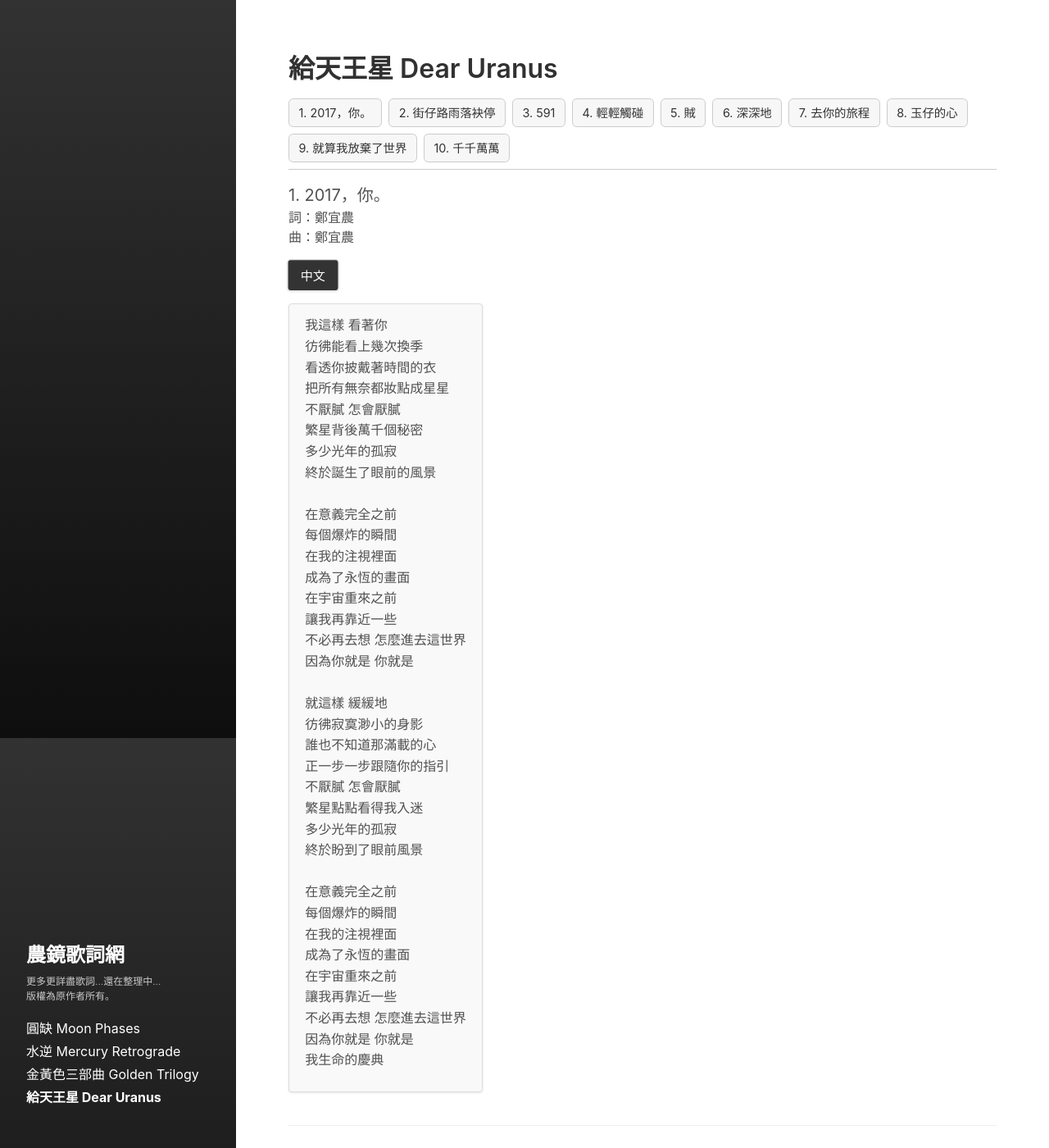
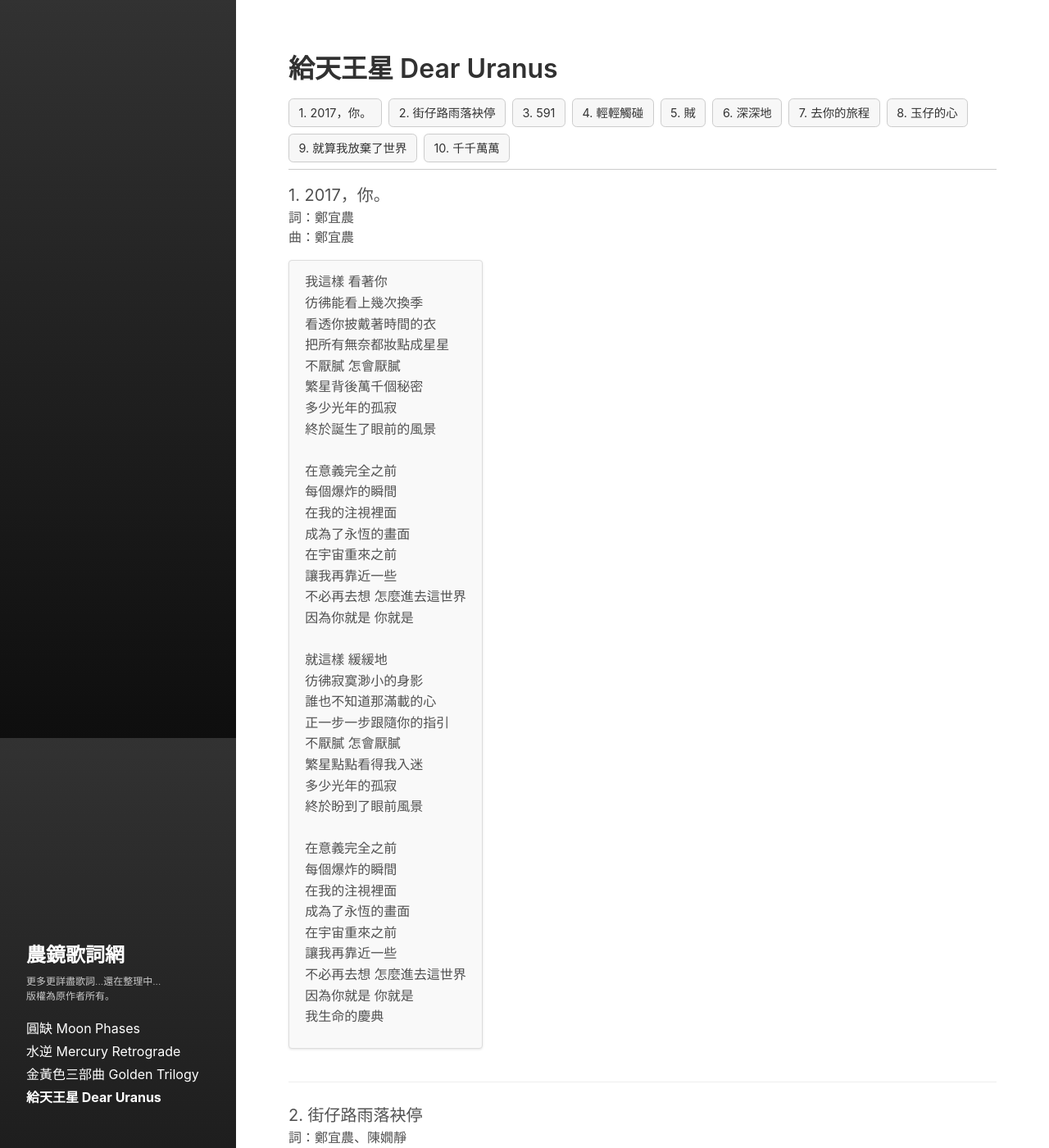
Before and after one commit to ennocheng/lyrics, a Jekyll site: the page built from _albums/dear-uranus.md, in a window 1280 px wide and 1400 px high. Shown: the whole window at 82% size. Built offline with Jekyll 4.4.1, drawn with Linux system fonts in a browser that asks for light colours; some of the changed text lies outside the part shown.

Commit message:
enhance lang tab showing logic

```diff
--- a/_layouts/album.html
+++ b/_layouts/album.html
@@ -18,26 +18,42 @@ layout: default
 <div class="song-block" id="song{{ forloop.index }}">
   <div class="song-title">{{ forloop.index }}. {{ song.title }}</div>
   <div class="song-meta">{% if song.lyricist %}詞：{{ song.lyricist }}<br>{% endif %}曲：{{ song.composer }}</div>
-{% if song.lyricist %}
+
+{% assign language_map =
+  "ta:台文（原文）,
+   tl:台文（羅馬字）,
+   zh:中文,
+   en:English,
+   jp:日本語,
+   kr:한국어" | split: "," %}
+
+{% assign languages = "" | split: "" %}
+{% for entry in language_map %}
+  {% assign parts = entry | split: ":" %}
+  {% assign code = parts[0] | strip %}
+  {% if song.lyrics[code] %}
+    {% assign languages = languages | push: code %}
+  {% endif %}
+{% endfor %}
+
+{% if languages.size > 1 %}
   <div class="lang-tabs">
-    {% if song.lyrics.ta %}
-      <button onclick="toggleLang('ta{{ forloop.index }}')" {% if song.default_language == 'ta' %}class="active"{% endif %} id="btn-ta{{ forloop.index }}">台文（原文）</button>
-    {% endif %}
-    {% if song.lyrics.tl %}
-      <button onclick="toggleLang('tl{{ forloop.index }}')" {% if song.default_language == 'tl' %}class="active"{% endif %} id="btn-tl{{ forloop.index }}">台文（羅馬字）</button>
-    {% endif %}
-    {% if song.lyrics.zh %}
-      <button onclick="toggleLang('zh{{ forloop.index }}')" {% if song.default_language == 'zh' %}class="active"{% endif %} id="btn-zh{{ forloop.index }}">中文</button>
-    {% endif %}
-    {% if song.lyrics.en %}
-      <button onclick="toggleLang('en{{ forloop.index }}')" {% if song.default_language == 'en' %}class="active"{% endif %} id="btn-en{{ forloop.index }}">English</button>
-    {% endif %}
-    {% if song.lyrics.jp %}
-      <button onclick="toggleLang('jp{{ forloop.index }}')" {% if song.default_language == 'jp' %}class="active"{% endif %} id="btn-jp{{ forloop.index }}">日本語</button>
-    {% endif %}
-    {% if song.lyrics.kr %}
-      <button onclick="toggleLang('kr{{ forloop.index }}')" {% if song.default_language == 'kr' %}class="active"{% endif %} id="btn-kr{{ forloop.index }}">한국어</button>
-    {% endif %}
+    {% for code in languages %}
+      {% assign label = "" %}
+      {% for entry in language_map %}
+        {% assign parts = entry | split: ":" %}
+        {% assign map_code = parts[0] | strip %}
+        {% assign map_label = parts[1] | strip %}
+        {% if map_code == code %}
+          {% assign label = map_label %}
+        {% endif %}
+      {% endfor %}
+      <button onclick="toggleLang('{{ code }}{{ forloop.parentloop.index }}')"
+              {% if song.default_language == code %}class="active"{% endif %}
+              id="btn-{{ code }}{{ forloop.parentloop.index }}">
+        {{ label }}
+      </button>
+    {% endfor %}
   </div>
 {% endif %}
 
```
